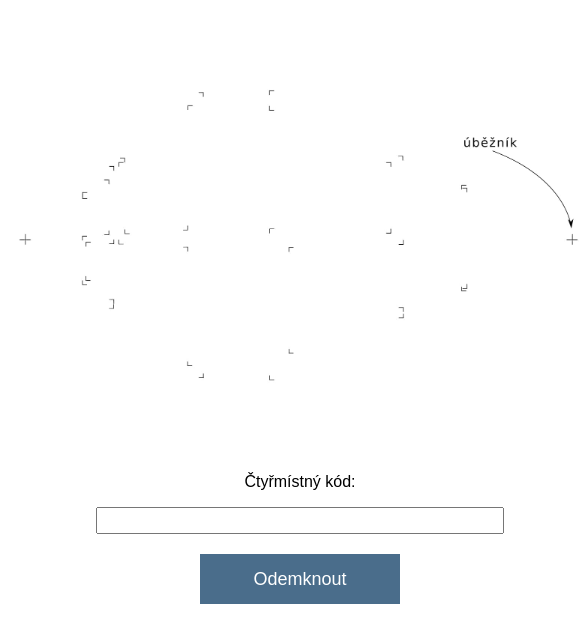
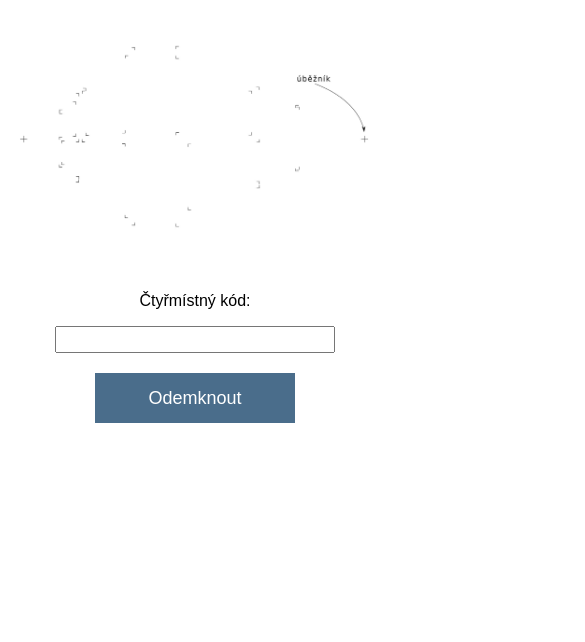
Before and after one commit to SachCZ/dnblsifra, a plain HTML site: page index.html in a window 390 px wide. Shown: the whole page, 585 px wide, since content can reach past the window. Drawn offline with Linux system fonts and the light colour scheme.

Commit message:
More mobile friendly.

```diff
--- a/css/main.css
+++ b/css/main.css
@@ -2,39 +2,37 @@ body {
     font-family: Arial, sans-serif;
 }
 
-.outer {
-    display: table;
-    position: absolute;
-    top: 0;
-    left: 0;
-    height: 75%;
-    width: 100%;
-}
-
-.middle {
-    display: table-cell;
-    vertical-align: middle;
-}
-
-#inner {
-    margin-left: auto;
-    margin-right: auto;
-    width: 600px;
-    text-align: center;
+#wrapper {
+    margin: 0 auto;
+    display: flex;
+    flex-direction: column;
+    align-items: center;
 }
 
 #text {
     text-align: center;
 }
 
+#main_input {
+    text-align: center;
+    width: 75%;
+    max-width: 400px;
+    min-width: 200px;
+}
+
 #input_field {
+    box-sizing: border-box;
     text-align: center;
-    width: 400px;
     font-size: large;
+    width: 100%;
 }
 
 #image {
-    width: 600px;
+    max-width: 100%;
+}
+
+#image_box {
+    max-width: 600px;
 }
 
 #clickable{
--- a/index.html
+++ b/index.html
@@ -5,26 +5,24 @@
     <meta charset="utf-8">
     <title></title>
     <meta name="description" content="">
-    <meta name="viewport" content="width=device-width, initial-scale=1" />
+    <meta name="viewport" content="width=device-width, initial-scale=1"/>
 
     <link rel="stylesheet" href="css/main.css">
     <script src="js/jquery-3.6.0.min.js"></script>
 </head>
 
 <body>
-
-<div class="outer">
-    <div class="middle">
-        <div id="inner">
+    <div id="wrapper">
+        <div id="image_box">
             <img alt="hlavolam" src="img/hlav1.jpg" id="image"/>
-            <p id="text">Čtyřmístný kód:</p>
-            <form id="main_input">
-                <input type="text" id="input_field"/>
-                <button id="clickable">Odemknout</button>
-            </form>
         </div>
+        <p id="text">Čtyřmístný kód:</p>
+        <form id="main_input">
+            <input type="text" id="input_field"/>
+            <br/>
+            <button id="clickable">Odemknout</button>
+        </form>
     </div>
-</div>
 <script src="js/main.js"></script>
 </body>
 
```
